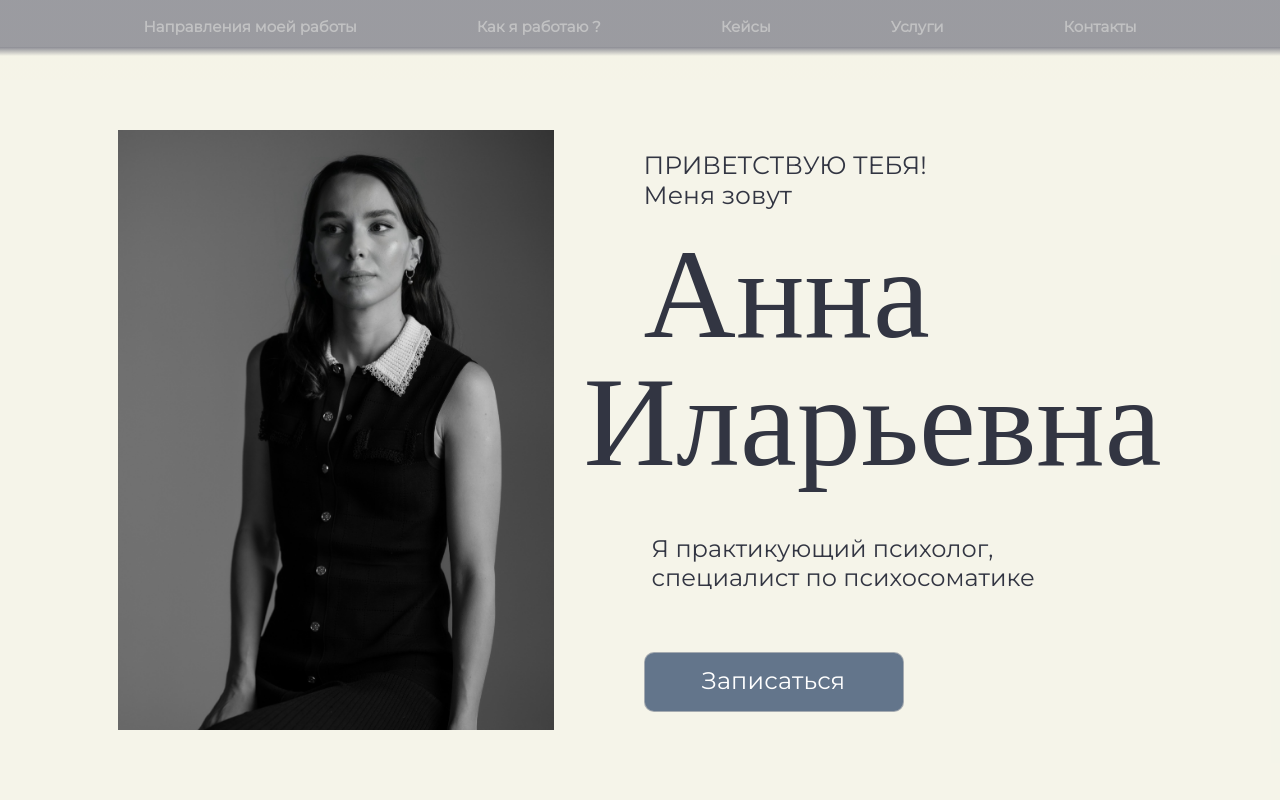
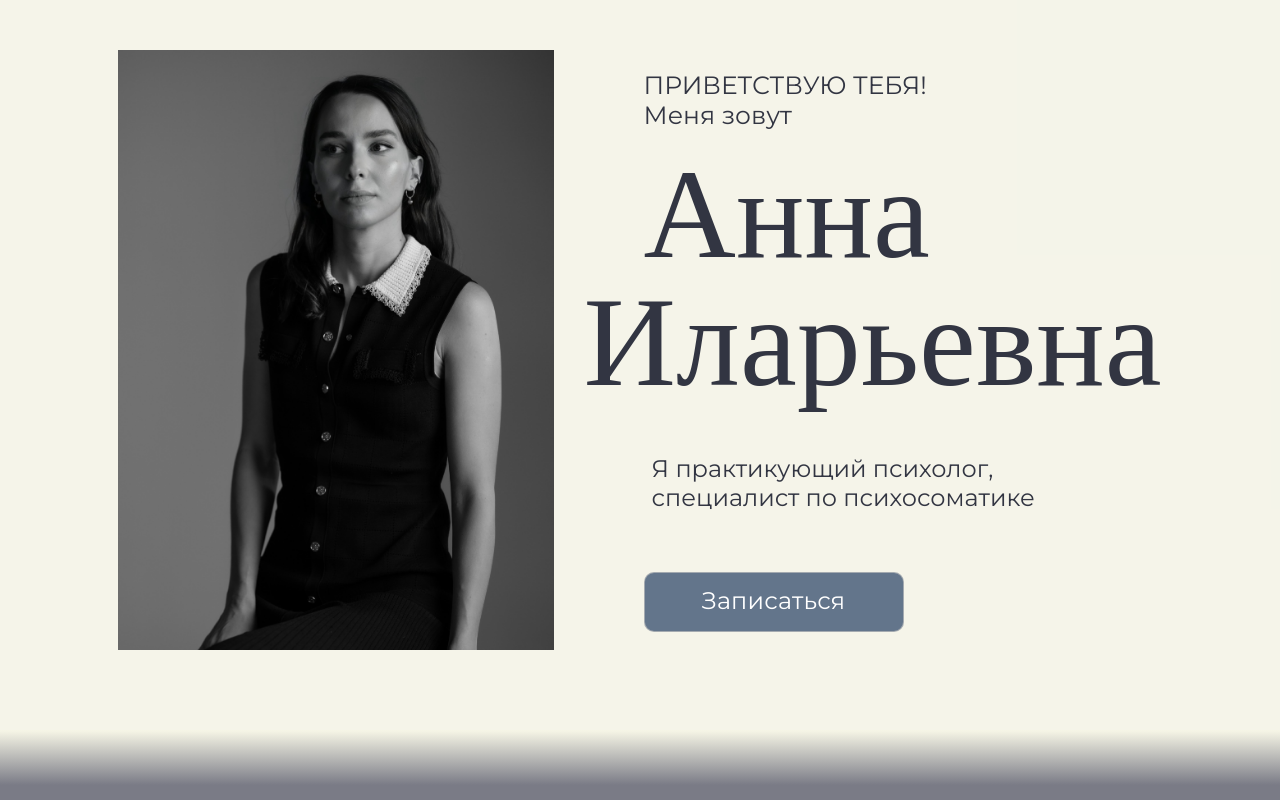
Before and after one commit to maryeloian7/psychologist_react, a React (Create React App) app: page / in a window 1280 px wide. Shown: the top 800 px of the page. Built offline with nearby package versions, Linux system fonts and the light colour scheme; a web font is replaced by a local one.

Commit message:
feat: edits

```diff
--- a/src/components/app/App.js
+++ b/src/components/app/App.js
@@ -8,7 +8,7 @@ import Cases from "../cases/Cases";
 import Service from "../servicee/Service";
 import Footer from "../footer/Footer";
 import Modal from "../modal/Modal";
-import Header from "../header/Header";
+// import Header from "../header/Header";
 
 
 
@@ -20,7 +20,7 @@ function App() {
       <div className="App">
           <div className="wrapper">
             <main className="content">
-              <Header/>
+              {/* <Header/> */}
               <MainBlock/>
               <BodyContent/>
               <WhyMe/>
--- a/src/components/header/Header.css
+++ b/src/components/header/Header.css
@@ -1,4 +1,4 @@
-.header {
+/* .header {
   background: linear-gradient(
     to bottom,
     #7a7b86bb 59%,
@@ -17,13 +17,13 @@
 }
 
 .header_itemLink {
-  /* color: darkblue; */
+  color: darkblue;
   color: #f4f3ef6f;
   font-size: 15px;
   transition: 0.6s ease;
 }
 .header_itemLink:hover {
-  /* text-shadow: 0px -1px 19px #fafafa; */
+  text-shadow: 0px -1px 19px #fafafa;
   color: #f4f3efd8;
   transition: 0.4s ease;
 }
@@ -64,7 +64,7 @@
     top: 0;
     left: 0;
     z-index: 10001;
-    background:#7a7b86b6;
+    background:#7a7b86f9;
   }
 
   .header_items {
@@ -75,7 +75,7 @@
     left: 0;
     width: 100vw;
     flex-direction: column;
-    background:#7a7b86b6;
+    background:#7a7b86f9;
     align-items: end;
     transition: all .7s;
 }
@@ -97,11 +97,11 @@
   transition: 0.3s ease-in;
 }
 
-/* .nav__active {
+.nav__active {
   opacity: 1;
   display: flex;
   transition: 0.3s ease;
-} */
+}
 .toggle .line1 {
   transform: rotate(-45deg) translate(0px, 5px);
 }
@@ -110,4 +110,4 @@
 }
 .toggle .line3 {
   transform: rotate(45deg) translate(-5px, -10px);
-}
+} */
--- a/src/components/header/Header.js
+++ b/src/components/header/Header.js
@@ -1,58 +1,55 @@
-import { useState } from "react";
+// import { useState } from "react";
 
-import "./Header.css";
+// import "./Header.css";
 
-const Header = () => {
-  const [isBurgerOpen, setIsBurgerOpen] = useState(false);
-  const onNavMenuOpen = () => {
-    setIsBurgerOpen(!isBurgerOpen);
-  };
+// const Header = () => {
+//   const [isBurgerOpen, setIsBurgerOpen] = useState(false);
+//   const onNavMenuOpen = () => {
+//     setIsBurgerOpen(!isBurgerOpen);
+//   };
 
-  const closeMenu = () => {
-    setIsBurgerOpen(false);
-  };
-  const data = [
-    { name: "Направления моей работы", href: "#BodyContent" },
-    { name: "Как я работаю ?", href: "#HowIWork" },
-    { name: "Кейсы", href: "#Cases" },
-    { name: "Услуги", href: "#Service" },
-    { name: " Контакты", href: "#Footer" },
-  ];
-  return (
-    <div>
-      <header className="header " id="header">
-        <nav className="header_block _container">
-          {/* <a href="#header" className="header_logo">
-            <img src="{LogoIcon.src}" alt="logo" />
-          </a> */}
-          <ul
-            onClick={closeMenu}
-            className={isBurgerOpen ? "header_items active" : "header_items"}
-          >
-            {data.map((row, i) => {
-              return (
-                <li className="header_item _work" key={i}>
-                  <a href={row.href} className="header_itemLink">
-                    {row.name}
-                  </a>
-                </li>
-              );
-            })}
-          </ul>
-          <div
-            className={
-              isBurgerOpen ? "toggle mobileBurgerButton" : "mobileBurgerButton"
-            }
-            onClick={onNavMenuOpen}
-          >
-            <div className="line1"></div>
-            <div className="line2"></div>
-            <div className="line3 "></div>
-          </div>
-        </nav>
-      </header>
-    </div>
-  );
-};
+//   const closeMenu = () => {
+//     setIsBurgerOpen(false);
+//   };
+//   const data = [
+//     { name: "Направления моей работы", href: "#BodyContent" },
+//     { name: "Как я работаю ?", href: "#HowIWork" },
+//     { name: "Кейсы", href: "#Cases" },
+//     { name: "Услуги", href: "#Service" },
+//     { name: " Контакты", href: "#Footer" },
+//   ];
+//   return (
+//     <div>
+//       <header className="header " id="header">
+//         <nav className="header_block _container">
+//           <ul
+//             onClick={closeMenu}
+//             className={isBurgerOpen ? "header_items active" : "header_items"}
+//           >
+//             {data.map((row, i) => {
+//               return (
+//                 <li className="header_item _work" key={i}>
+//                   <a href={row.href} className="header_itemLink">
+//                     {row.name}
+//                   </a>
+//                 </li>
+//               );
+//             })}
+//           </ul>
+//           <div
+//             className={
+//               isBurgerOpen ? "toggle mobileBurgerButton" : "mobileBurgerButton"
+//             }
+//             onClick={onNavMenuOpen}
+//           >
+//             <div className="line1"></div>
+//             <div className="line2"></div>
+//             <div className="line3 "></div>
+//           </div>
+//         </nav>
+//       </header>
+//     </div>
+//   );
+// };
 
-export default Header;
+// export default Header;
--- a/src/components/servicee/Service.css
+++ b/src/components/servicee/Service.css
@@ -68,7 +68,7 @@
 
 .service_content{
     display: flex;
-    justify-content: space-between;
+    justify-content: space-around;
 
 }
 
@@ -131,6 +131,11 @@
     line-height: 29px;
     margin-top: 8px;
 
+}
+@media (max-width: 992px){
+    .service__button{
+        width: 240px;
+    }
 }
 
 @media (max-width: 633px){
--- a/src/components/servicee/Service.js
+++ b/src/components/servicee/Service.js
@@ -9,13 +9,13 @@ const Service = () => {
       price: "50 €",
       button: "Записаться",
     },
-    {
-      service: "Чат с психологом",
-      time: "1 неделя ",
-      time2:"(30 мин. в день)",
-      price: "70 €",
-      button: "Записаться",
-    },
+    // {
+    //   service: "Чат с психологом",
+    //   time: "1 неделя ",
+    //   time2:"(30 мин. в день)",
+    //   price: "70 €",
+    //   button: "Записаться",
+    // },
     {
       service: "Интенсивная проработка",
       time: "Личные консультации раз в неделю в течение 1 месяца. Практики, задания, на связи в течение рабочего дня. ",
```
